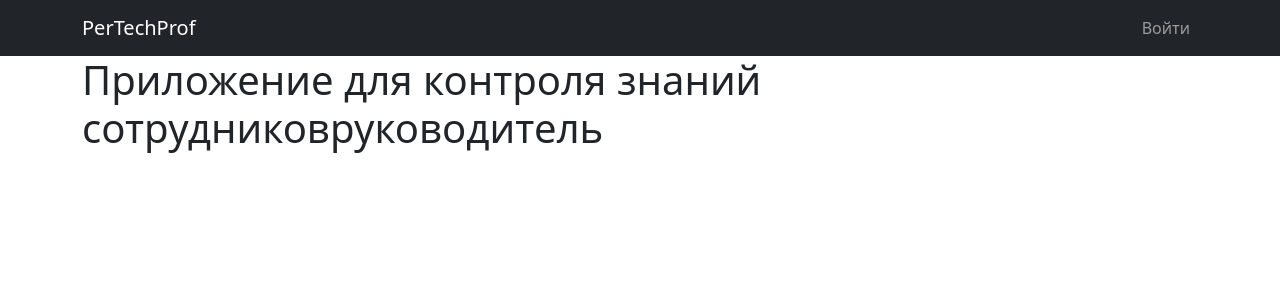
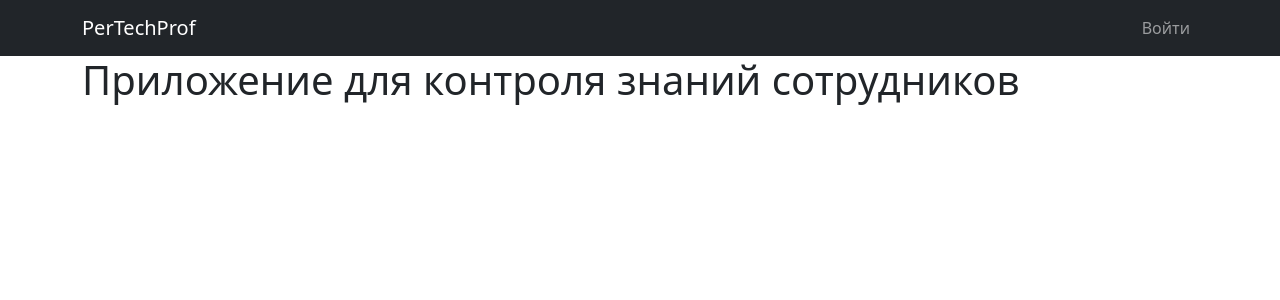
Before and after one commit to PerTechProf/KnowledgeControl, a React (Create React App) app in the folder ClientApp/: page / in a window 1280 px wide. Shown: the top 300 px of the page. Built offline with nearby package versions, Linux system fonts and the light colour scheme.

Commit message:
fix: Home doesnt show properly

```diff
--- a/ClientApp/src/pages/Home.tsx
+++ b/ClientApp/src/pages/Home.tsx
@@ -5,8 +5,8 @@ import authStore from "../stores/AuthStore";
 export const Home = observer(() => {
   return <Container>
     <h1>
-      {!authStore.token && "Приложение для контроля знаний сотрудников"}
-      {"Вы авторизированы как " + authStore.isEmployer ? "руководитель" : "сотрудник"}
+      {!authStore.token ? "Приложение для контроля знаний сотрудников" :
+      `Вы авторизированы как ${authStore.isEmployer ? "руководитель" : "сотрудник"}`}
     </h1>
   </Container>
 })
```
